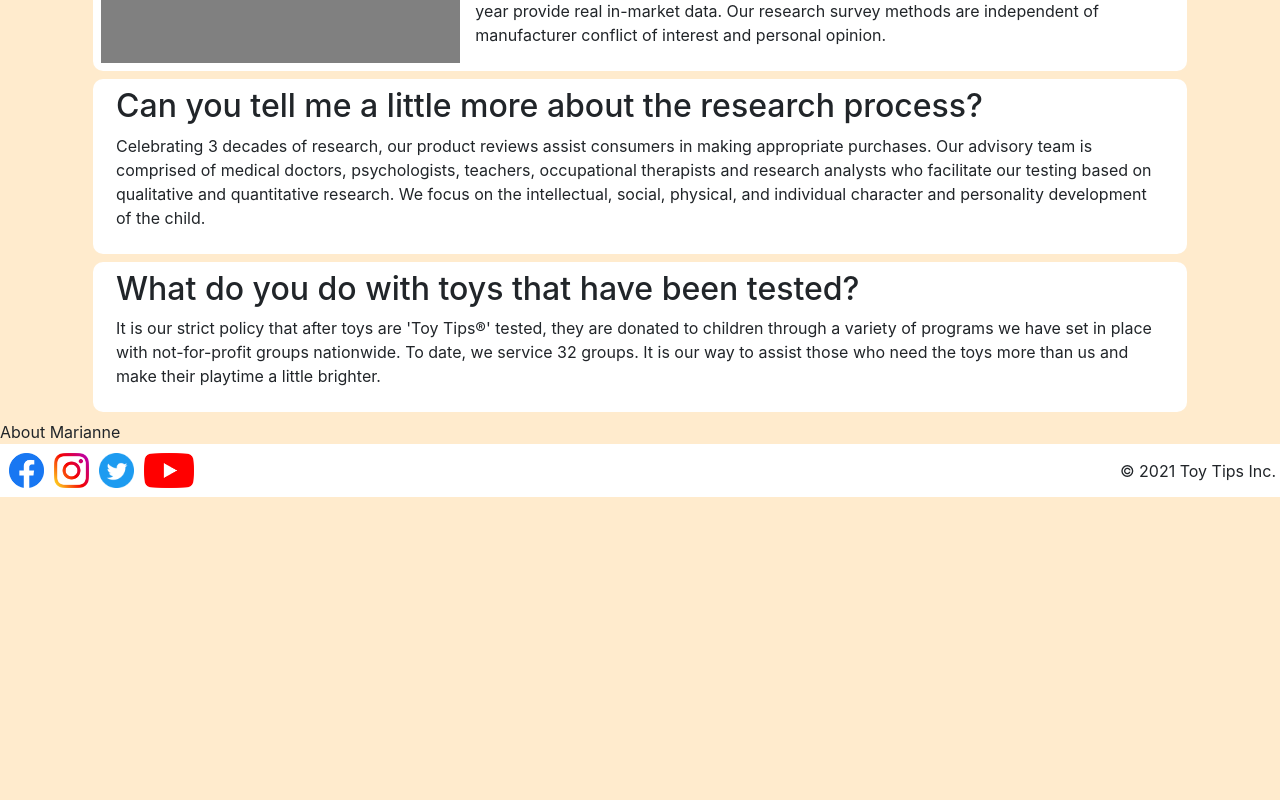
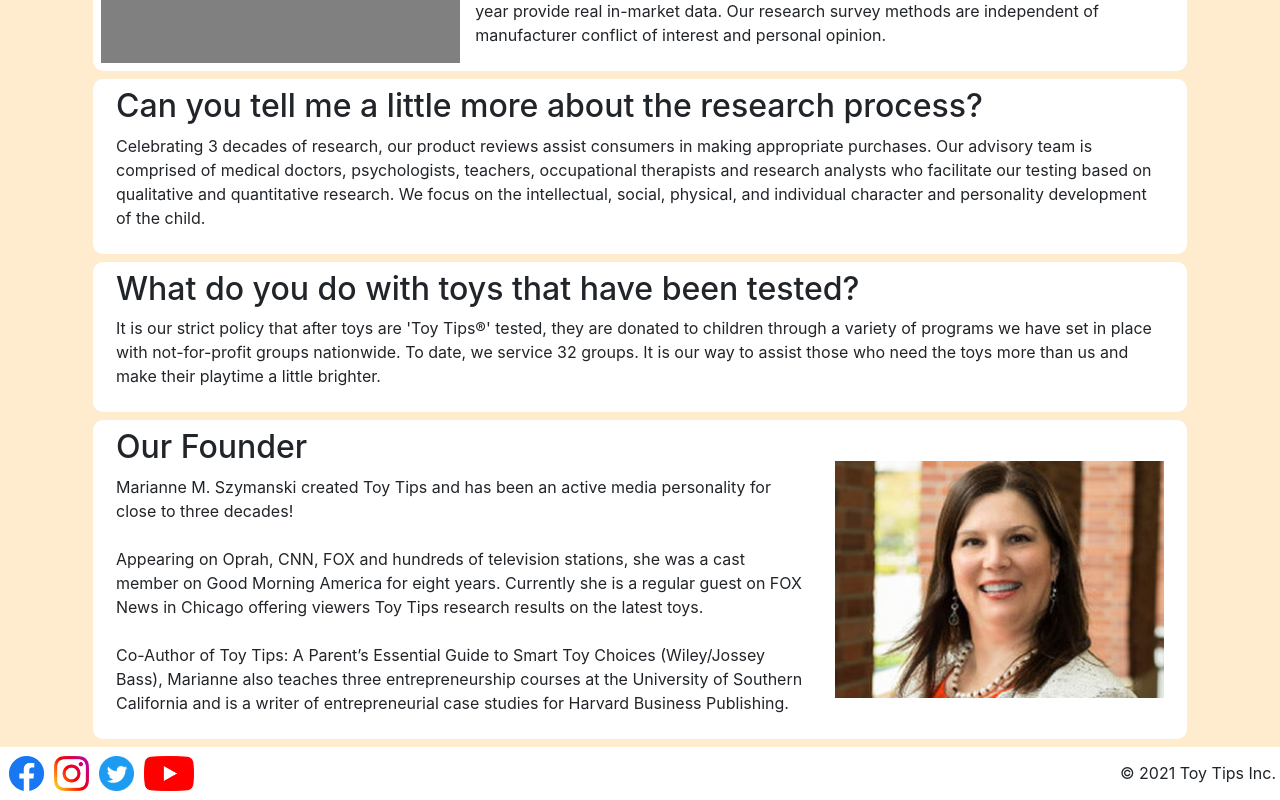
Before and after one commit to abautista3712/toy_tips, a React (Create React App) app: page /about in a window 1280 px wide. Shown: the part 380-1180 px from the top of the page. Before the commit the page ends 877 px from the top, so only its background shows below. Built offline with nearby package versions, Linux system fonts and the light colour scheme.

Commit message:
Added 'About Our Founder' section.

```diff
--- a/src/pages/About.js
+++ b/src/pages/About.js
@@ -69,8 +69,37 @@
             </p>
           </Col>
         </Row>
+        {/* ---About Our Founder--- */}
+        <Row className="m-2 p-2 card_Row">
+          <Col xs={6} sm={8} md={8} lg={8} xl={8}>
+            <h2>Our Founder</h2>
+            <p>
+              Marianne M. Szymanski created Toy Tips and has been an active
+              media personality for close to three decades!
+              <br />
+              <br />
+              Appearing on Oprah, CNN, FOX and hundreds of television stations,
+              she was a cast member on Good Morning America for eight years.
+              Currently she is a regular guest on FOX News in Chicago offering
+              viewers Toy Tips research results on the latest toys.
+              <br />
+              <br />
+              Co-Author of Toy Tips: A Parent’s Essential Guide to Smart Toy
+              Choices (Wiley/Jossey Bass), Marianne also teaches three
+              entrepreneurship courses at the University of Southern California
+              and is a writer of entrepreneurial case studies for Harvard
+              Business Publishing.
+            </p>
+          </Col>
+          <Col xs={6} sm={4} md={4} lg={4} xl={4} className="centerFlex">
+            <img
+              src="./assets/images/original/profilePic_Marianne.jpg"
+              width="100%"
+              alt="Marianne Profile Pic"
+            />
+          </Col>
+        </Row>
       </Container>
-      <div>About Marianne</div>
     </div>
   );
 };
```
